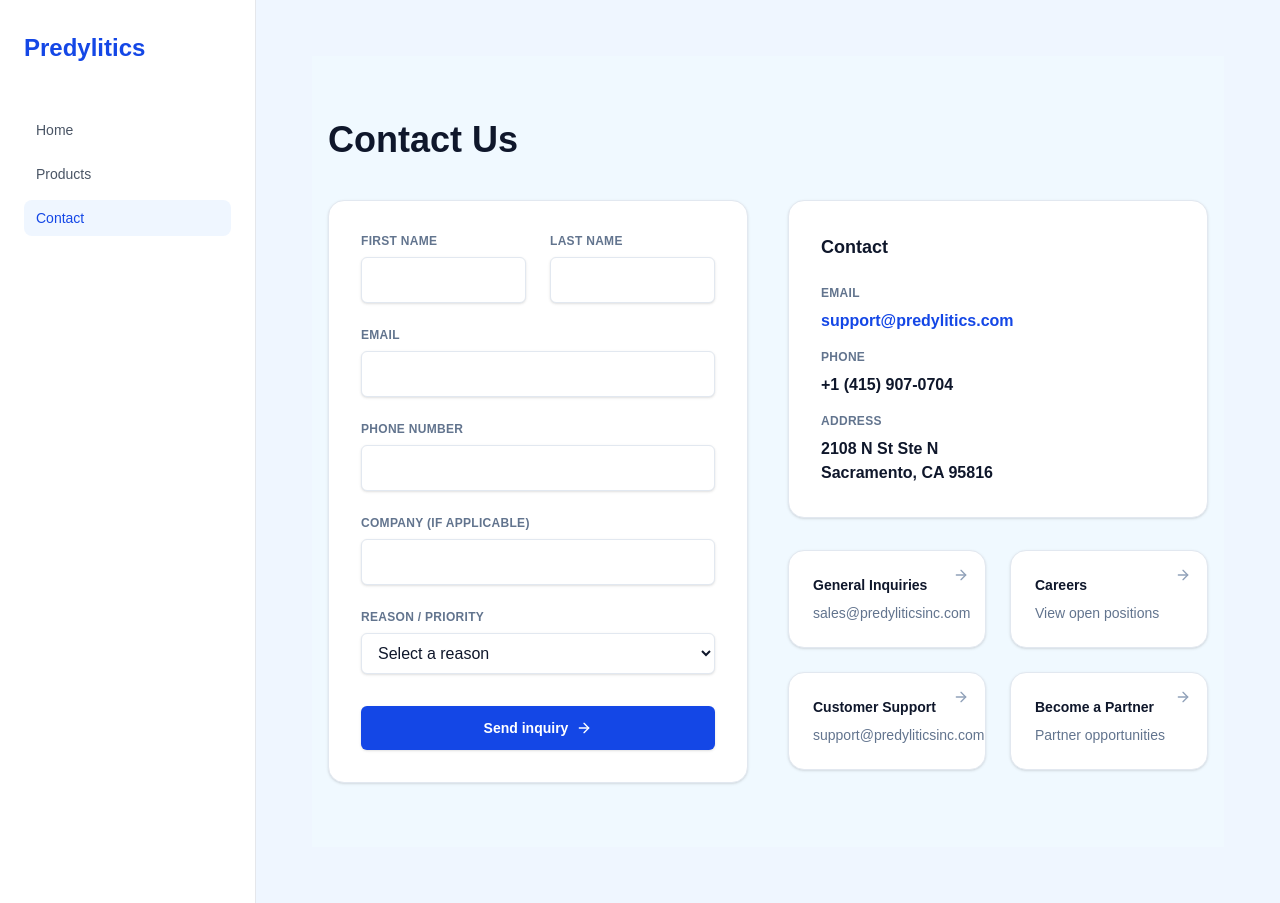
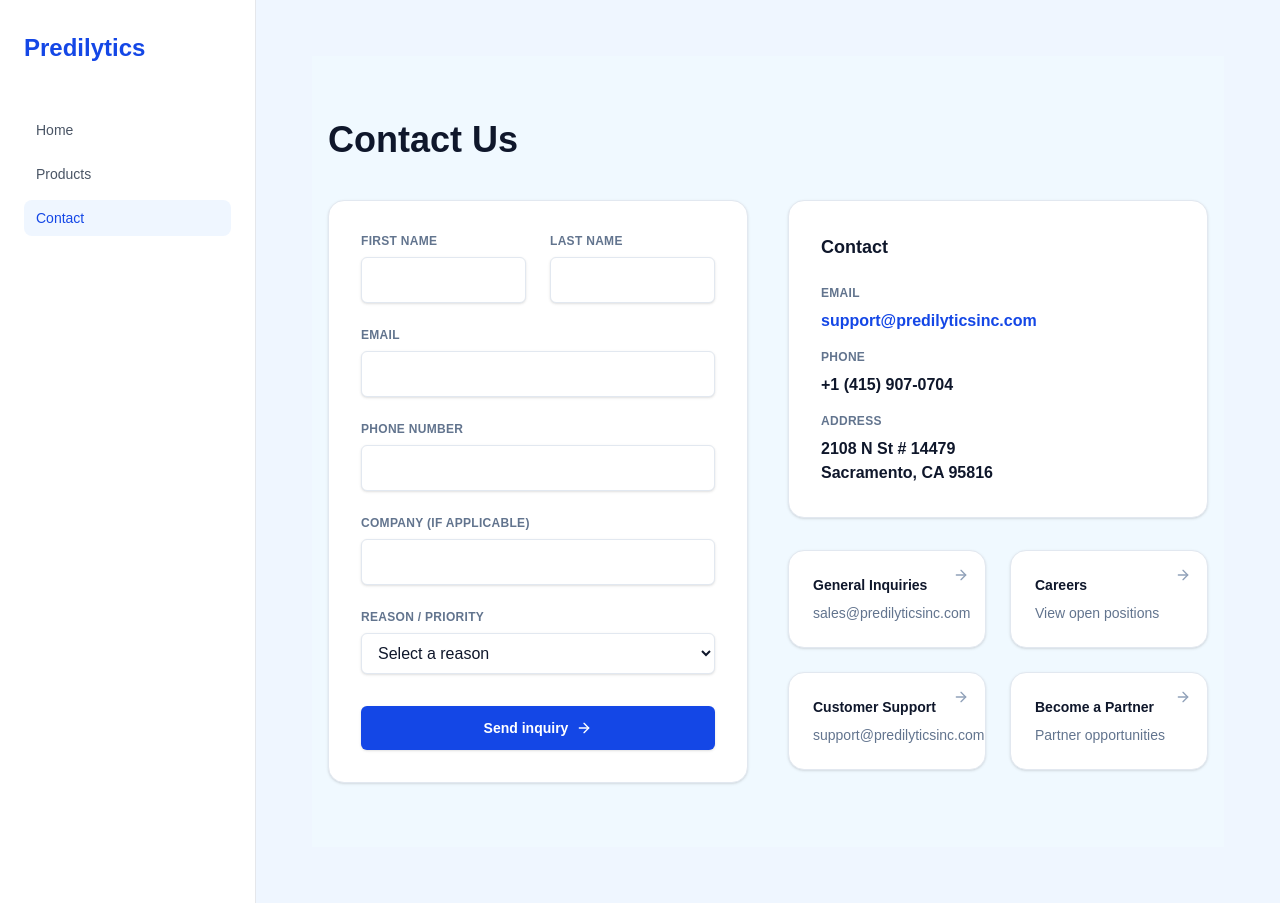
Before and after one commit to joe-syritamaria/predilytics-website, a Next.js app: page / in a window 1280 px wide. Both pictures are taken after a click on the button "Contact". Built offline with nearby package versions, Linux system fonts and the light colour scheme.

Commit message:
Embedded YouTube demo video in How It Works section + corrections to Brand name and emails

```diff
--- a/app/(mainpage)/components/ContactSection.tsx
+++ b/app/(mainpage)/components/ContactSection.tsx
@@ -158,10 +158,10 @@
                     Email
                   </p>
                   <a
-                    href="mailto:support@predylitics.com"
+                    href="mailto:support@predilyticsinc.com"
                     className="mt-2 inline-flex text-base font-semibold text-blue-700"
                   >
-                    support@predylitics.com
+                    support@predilyticsinc.com
                   </a>
                 </div>
 
@@ -179,7 +179,7 @@
                     Address
                   </p>
                   <p className="mt-2 text-base font-semibold text-slate-900">
-                    2108 N St Ste N
+                    2108 N St # 14479
                     <br />
                     Sacramento, CA 95816
                   </p>
@@ -191,12 +191,12 @@
               {[
                 {
                   title: "General Inquiries",
-                  subtitle: "sales@predyliticsinc.com",
+                  subtitle: "sales@predilyticsinc.com",
                 },
                 { title: "Careers", subtitle: "View open positions" },
                 {
                   title: "Customer Support",
-                  subtitle: "support@predyliticsinc.com",
+                  subtitle: "support@predilyticsinc.com",
                 },
                 {
                   title: "Become a Partner",
--- a/app/(mainpage)/components/HomeSection.tsx
+++ b/app/(mainpage)/components/HomeSection.tsx
@@ -45,7 +45,7 @@
           hidden: { opacity: 0, y: 12 },
           visible: { opacity: 1, y: 0 },
         }}
-        className="w-full h-72 rounded-2xl bg-gradient-to-br from-blue-50 to-white border border-blue-100 shadow-sm flex items-center justify-center text-gray-400 text-sm"
+        className="w-full h-72 rounded-2xl bg-linear-to-br from-blue-50 to-white border border-blue-100 shadow-sm flex items-center justify-center text-gray-400 text-sm"
       >
         Abstract analytics visualization/image
       </motion.div>
--- a/app/(mainpage)/components/IntroSequence.tsx
+++ b/app/(mainpage)/components/IntroSequence.tsx
@@ -32,7 +32,7 @@
         className="text-3xl font-semibold text-white mb-6"
         animate={{ opacity: progress / 100 }}
       >
-        Predylitics
+        Predilytics
       </motion.div>
 
       <div className="w-64 h-2 rounded-full bg-gray-800 overflow-hidden">
--- a/app/(mainpage)/components/Sidebar.tsx
+++ b/app/(mainpage)/components/Sidebar.tsx
@@ -17,7 +17,7 @@
         animate={{ y: showLogo ? 0 : -50, opacity: showLogo ? 1 : 0 }}
         transition={{ type: "spring", stiffness: 120, damping: 20 }}
       >
-        Predylitics
+        Predilytics
       </motion.div>
 
       <nav className="space-y-2">
--- a/app/moldpredict/components/HowItWorks.tsx
+++ b/app/moldpredict/components/HowItWorks.tsx
@@ -17,8 +17,9 @@
 const screens: Screen[] = [
   {
     title: "Input",
-    desc: "Provide your mold data, plastic type, and process parameters to generate predictions.",
+    desc: "Provide your mold data, plastic type, and process parameters to generate predictions. Watch this video to see it in action!",
     imgType: "video",
+    imgSrc: "https://www.youtube.com/embed/0m502UbHSXM", // YouTube embed URL
   },
   {
     title: "Output",
@@ -69,8 +70,15 @@
             {/* Media */}
             <div className="w-full max-w-3xl">
               {screen.imgType === "video" ? (
-                <div className="aspect-video bg-black border rounded-3xl shadow-lg flex items-center justify-center text-gray-400 text-2xl">
-                  Video placeholder
+                <div className="aspect-video rounded-3xl overflow-hidden shadow-lg">
+                  <iframe
+                    src={screen.imgSrc}
+                    title="Predilytics Demo Video"
+                    className="w-full h-full"
+                    frameBorder="0"
+                    allow="accelerometer; autoplay; clipboard-write; encrypted-media; gyroscope; picture-in-picture"
+                    allowFullScreen
+                  ></iframe>
                 </div>
               ) : (
                 <div className="relative aspect-video w-full rounded-3xl overflow-hidden shadow-lg">
--- a/app/moldpredict/components/Pricing.tsx
+++ b/app/moldpredict/components/Pricing.tsx
@@ -39,7 +39,7 @@
                 {tier.title}
               </h3>
 
-              <p className="mt-4 text-gray-600 flex-grow">
+              <p className="mt-4 text-gray-600 grow">
                 {tier.description}
               </p>
 
```
